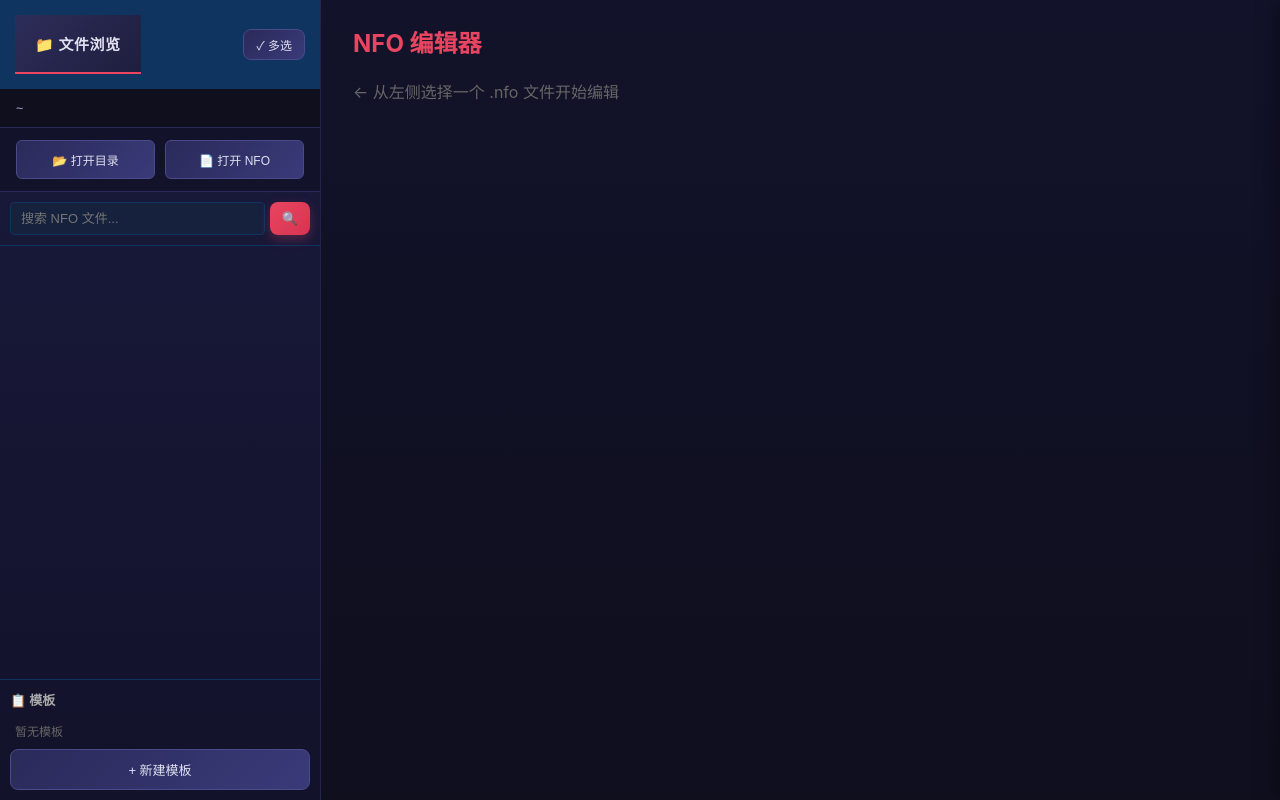
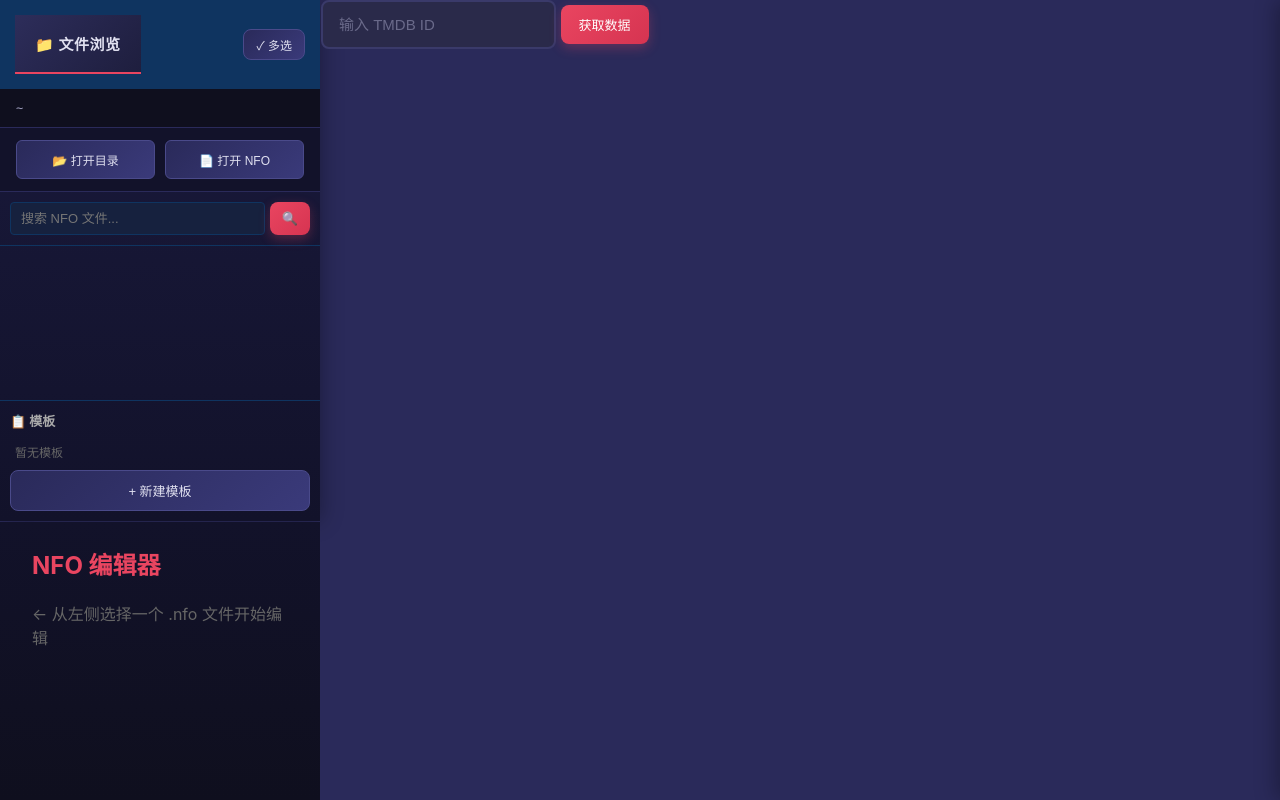
Before and after one commit to xc9973/nfo-xg, a FastAPI app: template web/templates/index.html in a window 1280 px wide. Run offline with FastAPI, Linux system fonts and the light colour scheme; the template is opened without the code that fills it, so the values that code supplies are empty.

Commit message:
feat: add TMDB quick create HTML structure

```diff
--- a/web/templates/index.html
+++ b/web/templates/index.html
@@ -62,6 +62,27 @@
             </div>
         </div>
 
+        <!-- TMDB 快速创建区域 -->
+        <div class="tmdb-quick-create" id="tmdbQuickCreate">
+            <div class="tmdb-input-group">
+                <input
+                    type="number"
+                    id="tmdbIdInput"
+                    min="1"
+                    placeholder="输入 TMDB ID"
+                    class="tmdb-id-input"
+                />
+                <button
+                    id="fetchTmdbBtn"
+                    class="btn btn-primary"
+                    disabled
+                >
+                    获取数据
+                </button>
+                <div id="tmdbStatus" class="tmdb-status"></div>
+            </div>
+        </div>
+
         <div class="editor">
             <h2>
                 NFO 编辑器
```
